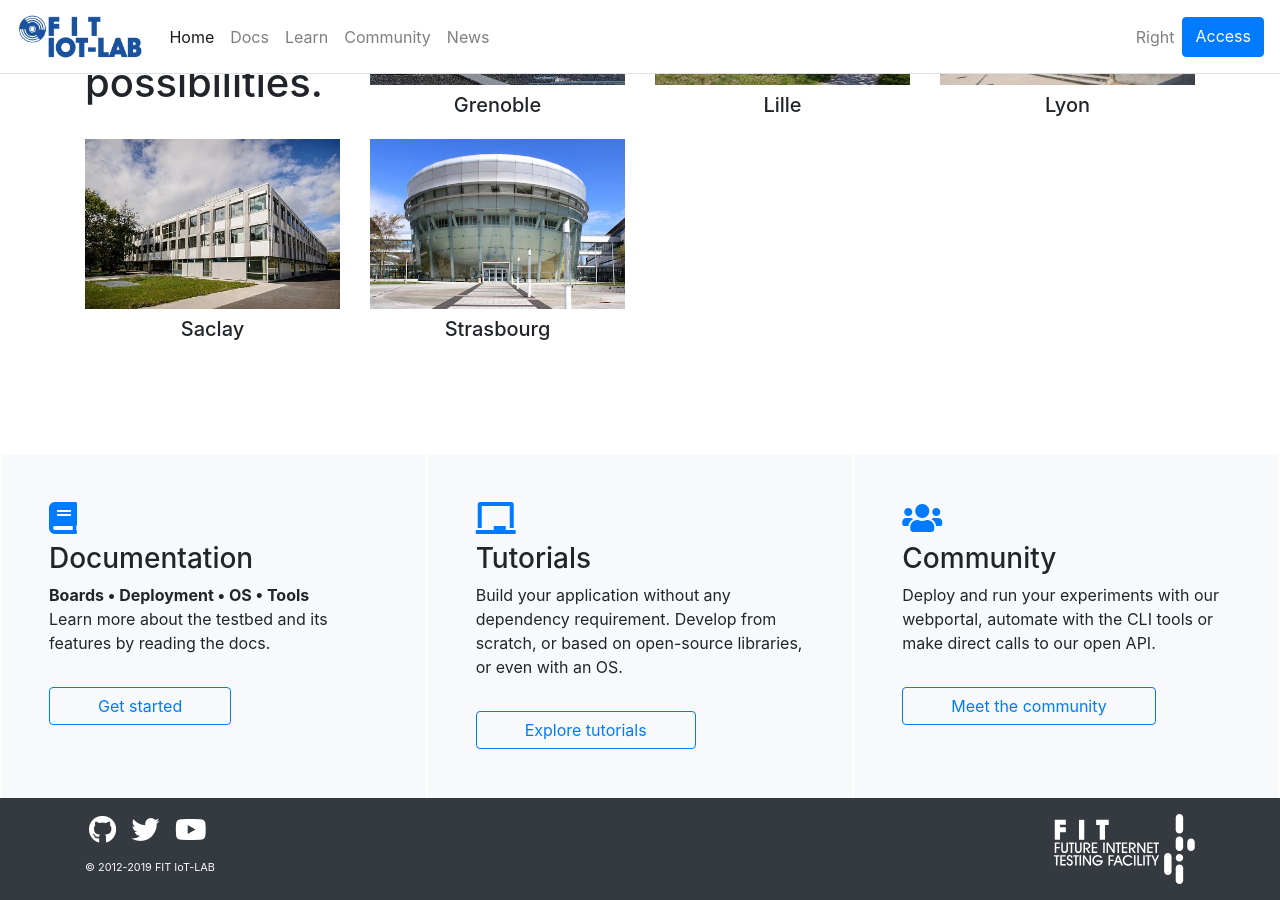
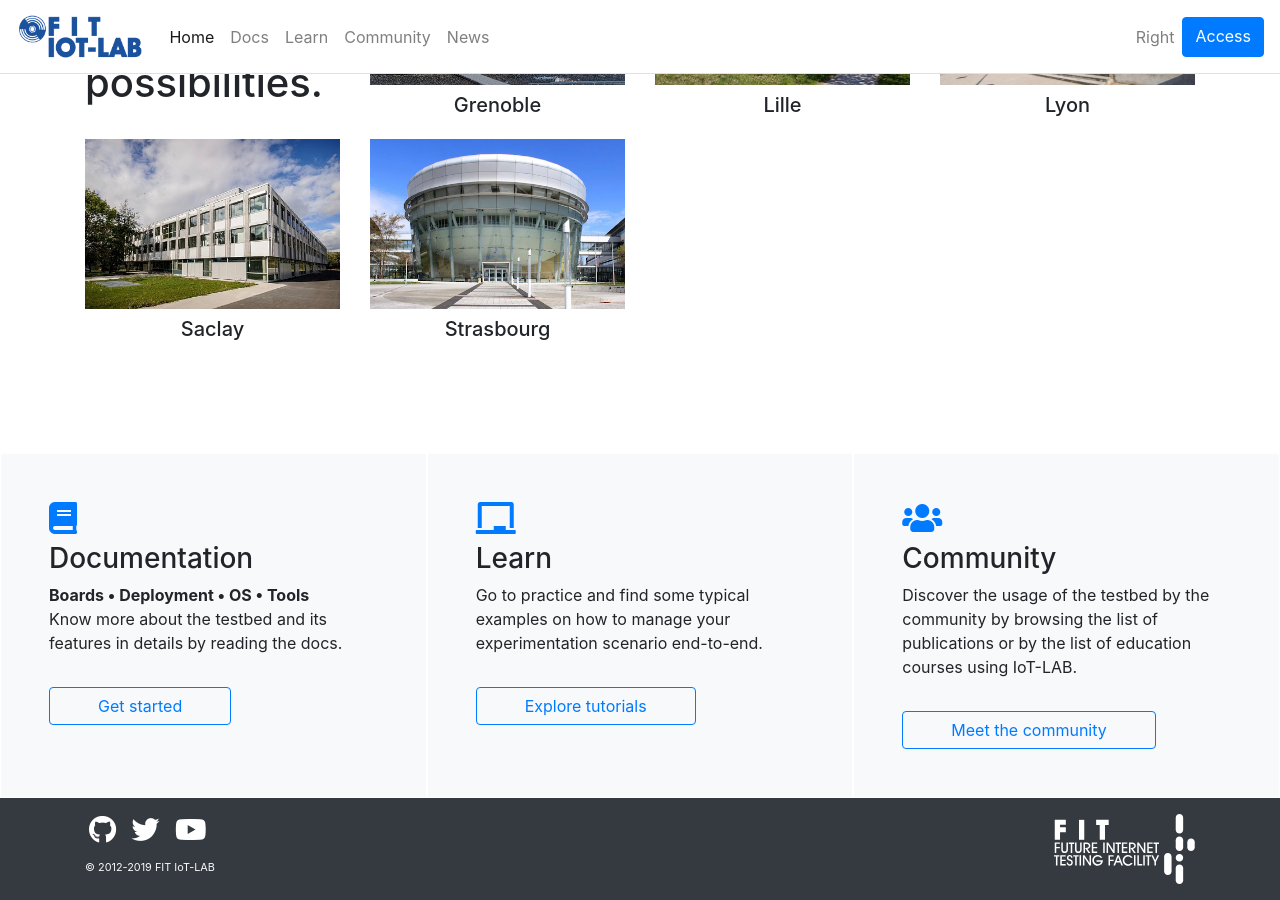
Before and after one commit to iot-lab/iot-lab.github.io, a Jekyll site: the page built from index.html, in a window 1280 px wide and 900 px high, scrolled down 7218 px. Built offline with Jekyll 4.4.1, drawn with Linux system fonts in a browser that asks for light colours.

Commit message:
learn: replace Tutorials references on Home and introduction page

```diff
--- a/index.html
+++ b/index.html
@@ -302,19 +302,19 @@ style: fullwidth
         <div class="col-md-4 p-5 border border-white">
             <i class="mb-2 text-primary fas fa-book fa-2x"></i>
             <h3>Documentation</h3>
-            <p><strong>Boards &bull; Deployment &bull; OS &bull; Tools</strong> <br> Learn more about the testbed and its features by reading the docs.</p>
+            <p><strong>Boards &bull; Deployment &bull; OS &bull; Tools</strong><br> Know more about the testbed and its features in details by reading the docs.</p>
             <a class="mt-3 btn btn-outline-primary px-5" href="{{ '/docs' | relative_url }}">Get started</a>
         </div>
         <div class="col-md-4 p-5 border border-white">
             <i class="mb-2 text-primary fas fa-chalkboard fa-2x"></i>
-            <h3>Tutorials</h3>
-            <p>Build your application without any dependency requirement. Develop from scratch, or based on open-source libraries, or even with an OS.</p>
+            <h3>Learn</h3>
+            <p>Go to practice and find some typical examples on how to manage your experimentation scenario end-to-end.</p>
             <a class="mt-3 btn btn-outline-primary px-5" href="{{ '/tutorials' | relative_url }}">Explore tutorials</a>
         </div>
         <div class="col-md-4 p-5 border border-white">
             <i class="mb-2 text-primary fas fa-users fa-2x"></i>
             <h3>Community</h3>
-            <p>Deploy and run your experiments with our webportal, automate with the CLI tools or make direct calls to our open API.</p>
+            <p>Discover the usage of the testbed by the community by browsing the list of publications or by the list of education courses using IoT-LAB.</p>
             <a class="mt-3 btn btn-outline-primary px-5" href="{{ '/community/publications' | relative_url }}">Meet the community</a>
         </div>
     </div>
```
Also changed, not shown: docs/getting-started/introduction.md (+1 -2 lines).
